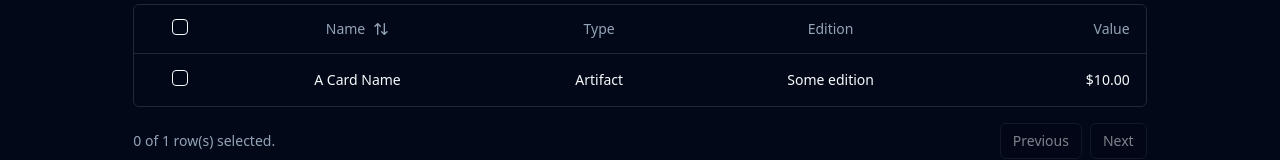
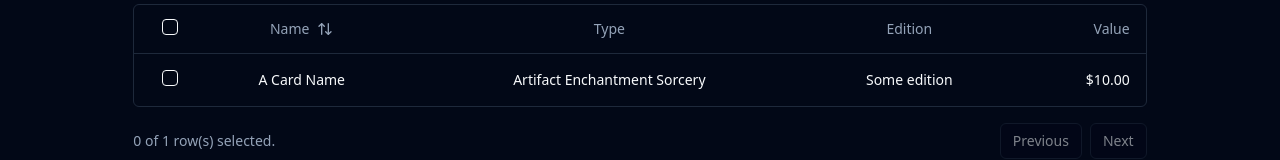
Before and after one commit to yoman321/resell-cards-frontend, a React (Vite) app: page /inventory in a window 1280 px wide. Shown: the part 252-412 px from the top of the page. Built offline with nearby package versions, Linux system fonts and the light colour scheme; no server answers.

Commit message:
updated card types to be displayed correctly(seperated by ' ')

```diff
--- a/src/features/mtg-inventory-feature/stores/MtgInventoryStore.tsx
+++ b/src/features/mtg-inventory-feature/stores/MtgInventoryStore.tsx
@@ -1,5 +1,4 @@
 import { create } from 'zustand';
-import { useEffect } from 'react';
 
 import { MtgCard } from '../types/MtgCardTypes.tsx';
 import { MtgCardTypesEnum } from '../enums/MtgCardEnums.tsx';
@@ -13,7 +12,7 @@ interface MtgInventoryState {
 const initialMtgInventoryStoreState: MtgCard[] = [
   {
     mtgCardName: "A Card Name",
-    mtgCardType: [MtgCardTypesEnum.ARTIFACT],
+    mtgCardType: [MtgCardTypesEnum.ARTIFACT, MtgCardTypesEnum.ENCHANTMENT, MtgCardTypesEnum.SORCERY],
     mtgCardEdition: "Some edition",
     mtgCardValue: 10
   }
--- a/src/pages/Inventory.tsx
+++ b/src/pages/Inventory.tsx
@@ -39,6 +39,7 @@ import {
   MTG_CARD_EDITION_STRING, MTG_CARD_VALUE,
 } from '../configs/GlobalVars.tsx'
 import { useMtgInventoryStore, fetchMtgInventory } from "@/features/mtg-inventory-feature/stores/MtgInventoryStore.tsx";
+import { string } from "prop-types";
 
 
 const columns: ColumnDef<MtgCard>[] = [
@@ -82,7 +83,7 @@ const columns: ColumnDef<MtgCard>[] = [
   {
     accessorKey: MTG_CARD_TYPE_STRING,
     header: "Type",
-    cell: ({ row }) => <div>{row.getValue(MTG_CARD_TYPE_STRING)}</div>,
+    cell: ({ row }) => <div>{(row.getValue(MTG_CARD_TYPE_STRING) as string[]).join(" ")}</div>
   },
   {
     accessorKey: MTG_CARD_EDITION_STRING,
```
